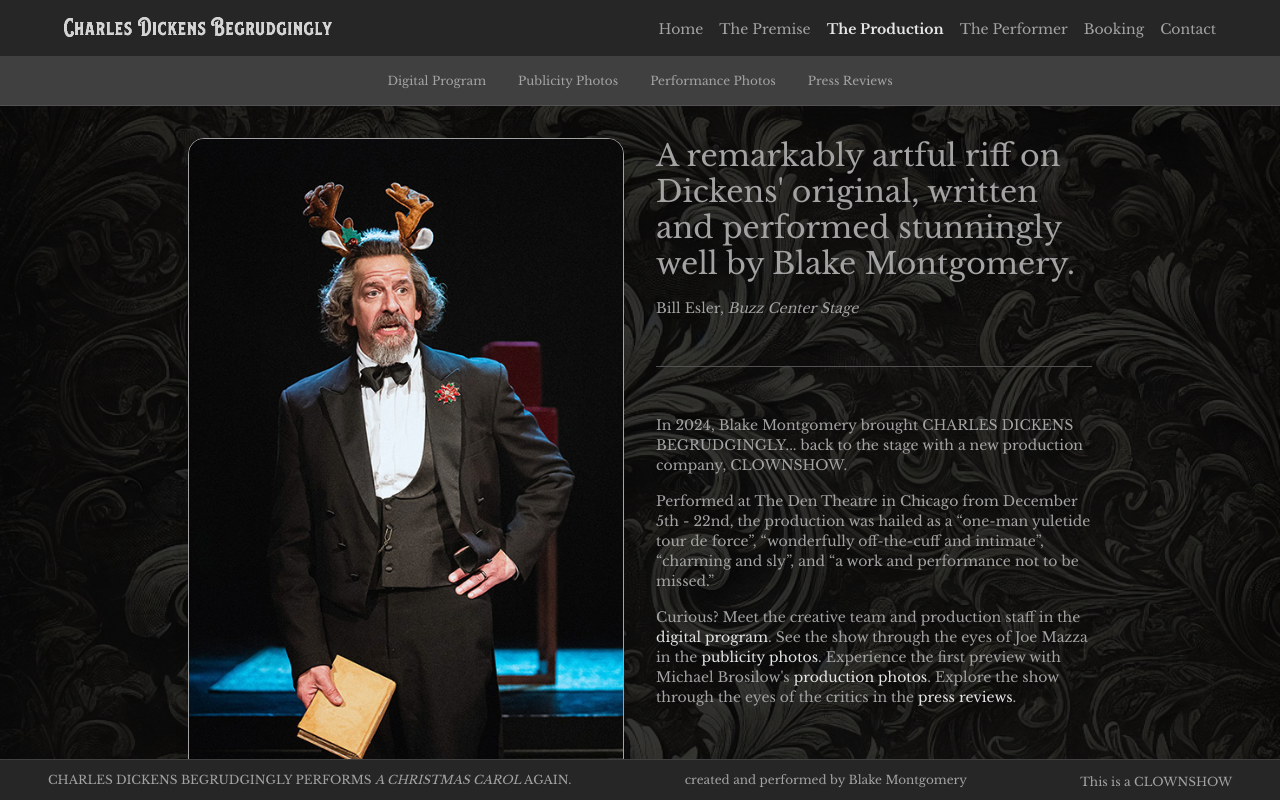
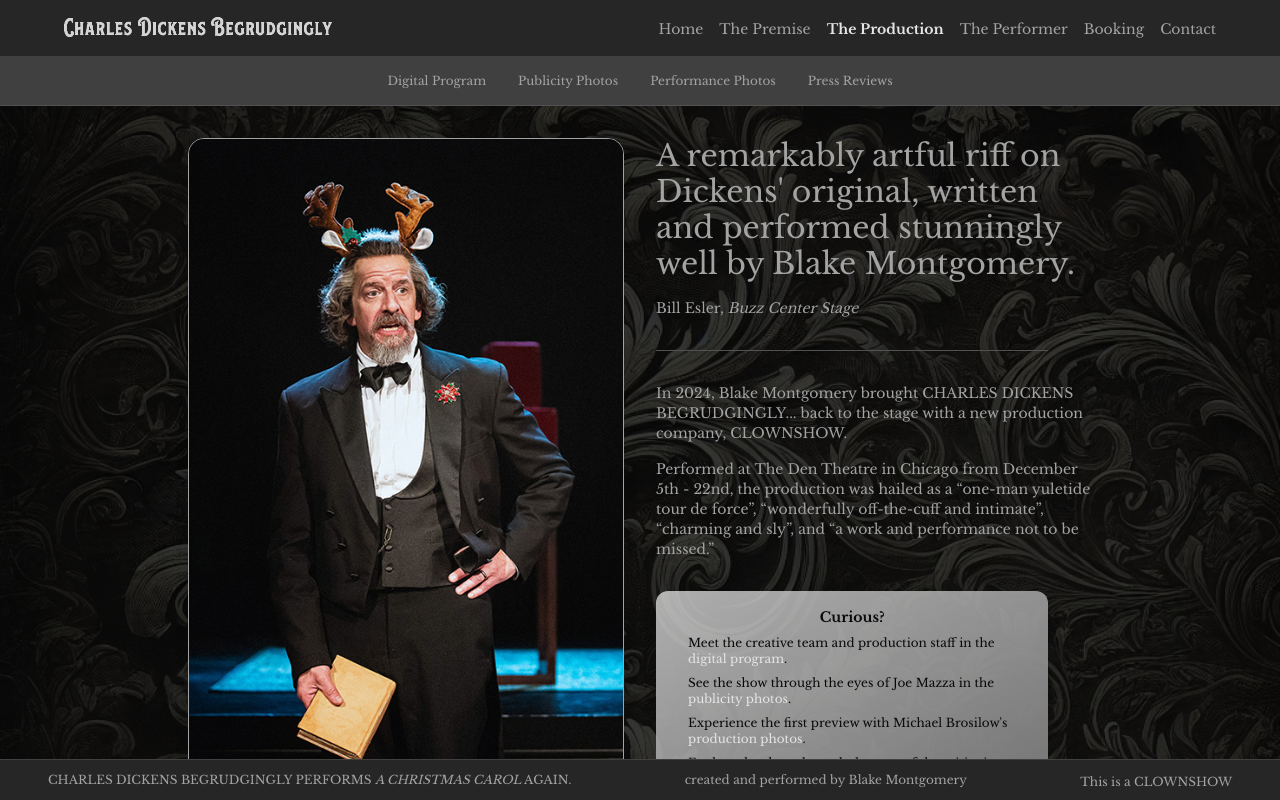
Before and after one commit to montblake/begrudgingly, a Next.js app: page /production in a window 1280 px wide. Built offline with nearby package versions, Linux system fonts and the light colour scheme.

Commit message:
Visually Close

```diff
--- a/app/booking/page.tsx
+++ b/app/booking/page.tsx
@@ -41,6 +41,44 @@ const TextElement = (
       rows on the floor with at least one central aisle. The progression of the
       performance is charted to these areas.
     </p>
+    <div className="w-[90%] mx-auto md:mx-0 mt-4 flex flex-col items-center bg-gradient-to-br from-neutral-200/75 to-neutral-500/100 py-4 px-8 pb-8 rounded-xl gap-2">
+      <h2 className="text-neutral-950 text-sm font-bold">Curious?</h2>
+      <p className="text-xs text-neutral-950">
+        Meet the creative team and production staff in the{" "}
+        <a href="/production/program" className="text-neutral-200">
+          digital program
+        </a>
+        .
+      </p>
+      <p className="text-xs text-neutral-950">
+        See the show through the eyes of Joe Mazza in the{" "}
+        <a href="/production/photos_publicity" className="text-neutral-200">
+          publicity photos
+        </a>
+        .
+      </p>
+      <p className="text-xs text-neutral-950">
+        Experience the first preview with Michael Brosilow&apos;s{" "}
+        <a href="/production/photos_performance" className="text-neutral-200">
+          production photos
+        </a>
+        .
+      </p>
+      <p className="text-xs text-neutral-950">
+        Explore the show through the eyes of the critics in the{" "}
+        <a href="/production/reviews" className="text-neutral-200">
+          press reviews
+        </a>
+        .
+      </p>
+      {/* <div className="mt-4">
+        <a href="mailto:dickens@dickensagain.com">
+          <button className="bg-neutral-400 border border-neutral-500 text-neutral-950 text-sm px-4 py-2 rounded-xl hover:bg-neutral-300 transition-all duration-300 ease-in-out active:scale-95">
+            dickens@dickensagain.com
+          </button>
+        </a>
+      </div> */}
+    </div>
   </>
 );
 
--- a/app/page.tsx
+++ b/app/page.tsx
@@ -34,19 +34,24 @@ const TextElement = (
       Building Stage, former Artistic Director Blake Montgomery revives his Jeff
       Award-winning solo performance for the 2024 holiday season.
     </p>
-    <p className="">
+  </>
+);
+
+const CTAElement = (
+  <div className="w-[90%] mx-auto md:mx-0 mt-4 flex flex-col items-center bg-gradient-to-br from-neutral-200/75 to-neutral-500/100 py-4 px-8 rounded-xl">
+    <p className="text-xs text-neutral-950">
       Charles Dickens is currently exploring performance options for the
       holidays in 2025 and beyond. If you&apos;re interested in presenting or
       producing the show in your theater, please get in touch.
     </p>
-    <div className="mt-4 flex flex-col items-center">
+    <div className="my-4 w-full">
       <a href="mailto:dickens@dickensagain.com">
-        <button className="bg-neutral-950 border border-neutral-400 text-neutral-400 text-sm px-4 py-2 rounded-xl hover:bg-neutral-800 transition-all duration-300 ease-in-out active:scale-95">
+        <button className="bg-neutral-900 border border-neutral-500 text-neutral-400 text-xs px-4 py-2 rounded-xl hover:text-neutral-300 transition-all duration-300 ease-in-out active:scale-95 w-full">
           dickens@dickensagain.com
         </button>
       </a>
     </div>
-  </>
+  </div>
 );
 
 export default function Home() {
@@ -55,6 +60,7 @@ export default function Home() {
       ImageProps={ImageProps}
       HeadlineProps={HeadlineProps}
       TextElement={TextElement}
+      CTAElement={CTAElement}
     />
   );
 }
--- a/app/premise/page.tsx
+++ b/app/premise/page.tsx
@@ -49,6 +49,20 @@ const TextElement = (
       might guide him to rediscover the beauty in his work &mdash; and the joy
       of sharing it with an audience, one more time.
     </p>
+    <div className="w-[90%] mx-auto md:mx-0 mt-4 flex flex-col items-center bg-gradient-to-br from-neutral-200/75 to-neutral-500/100 py-4 px-8 rounded-xl">
+      <p className="text-xs text-neutral-950">
+        Charles Dickens is currently exploring performance options for the
+        holidays in 2025 and beyond. If you&apos;re interested in presenting or
+        producing the show in your theater, please get in touch.
+      </p>
+      <div className="mt-4 w-full">
+        <a href="mailto:dickens@dickensagain.com">
+          <button className="bg-neutral-900 border border-neutral-500 text-neutral-400 text-xs px-4 py-2 rounded-xl hover:text-neutral-300 transition-all duration-300 ease-in-out active:scale-95 w-full">
+            dickens@dickensagain.com
+          </button>
+        </a>
+      </div>
+    </div>
   </>
 );
 
--- a/app/production/page.tsx
+++ b/app/production/page.tsx
@@ -30,25 +30,44 @@ const TextElement = (
       &ldquo;wonderfully off-the-cuff and intimate&rdquo;, &ldquo;charming and
       sly&rdquo;, and &ldquo;a work and performance not to be missed.&rdquo;
     </p>
-    <p className="">
-      Curious? Meet the creative team and production staff in the{" "}
+    <div className="w-[90%] mx-auto md:mx-0 mt-4 flex flex-col items-center bg-gradient-to-br from-neutral-200/75 to-neutral-500/100 py-4 px-8 rounded-xl gap-2">
+      <h2 className="text-neutral-950 text-sm font-bold">Curious?</h2>
+      <p className="text-xs text-neutral-950">
+        Meet the creative team and production staff in the{" "}
         <a href="/production/program" className="text-neutral-200">
           digital program
         </a>
-      . See the show through the eyes of Joe Mazza in the{" "}
+        .
+      </p>
+      <p className="text-xs text-neutral-950">
+        See the show through the eyes of Joe Mazza in the{" "}
         <a href="/production/photos_publicity" className="text-neutral-200">
           publicity photos
         </a>
-      . Experience the first preview with Michael Brosilow&apos;s{" "}
+        .
+      </p>
+      <p className="text-xs text-neutral-950">
+        Experience the first preview with Michael Brosilow&apos;s{" "}
         <a href="/production/photos_performance" className="text-neutral-200">
           production photos
         </a>
-      . Explore the show through the eyes of the critics in the{" "}
+        .
+      </p>
+      <p className="text-xs text-neutral-950">
+        Explore the show through the eyes of the critics in the{" "}
         <a href="/production/reviews" className="text-neutral-200">
           press reviews
         </a>
         .
       </p>
+      {/* <div className="mt-4">
+        <a href="mailto:dickens@dickensagain.com">
+          <button className="bg-neutral-400 border border-neutral-500 text-neutral-950 text-sm px-4 py-2 rounded-xl hover:bg-neutral-300 transition-all duration-300 ease-in-out active:scale-95">
+            dickens@dickensagain.com
+          </button>
+        </a>
+      </div> */}
+    </div>
   </>
 );
 
--- a/app/production/reviews/page.tsx
+++ b/app/production/reviews/page.tsx
@@ -67,7 +67,7 @@ const reviews = [
 
 export default function Reviews() {
   return (
-    <main className={`w-full py-0 bg-red-950/50 h-fit`}>
+    <main className={`w-full py-0 h-fit`}>
       <div className=" h-full grid grid-cols-1 md:grid-cols-2 gap-8 max-w-[1000px] mx-auto pt-8 pb-16 px-4 sm:px-8 md:px-12 place-items-center">
         {reviews.map((review, index) => (
           <>
--- a/components/review_card.tsx
+++ b/components/review_card.tsx
@@ -17,15 +17,20 @@ export default function ReviewCard({
   index: number;
 }) {
   const [showExcerpts, setShowExcerpts] = useState(false);
+  const [isHovered, setIsHovered] = useState(false);
 
   return (
     <div
       key={index}
-      className="w-full max-w-[500px] h-full flex flex-col justify-start items-center"
+      className="w-full max-w-[360px] h-full flex flex-col justify-start items-center"
       onClick={() => setShowExcerpts(!showExcerpts)}
+      onMouseEnter={() => setIsHovered(true)}
+      onMouseLeave={() => setIsHovered(false)}
     >
       <div
-        className={`flex-1 bg-neutral-950/50 text-neutral-300 backdrop-blur-sm border border-neutral-500 rounded-xl drop-shadow-lg px-0 pt-8 pb-0 flex flex-col items-center justify-center w-full`}
+        className={`flex-1 ${
+          isHovered ? "bg-red-950/50" : "bg-neutral-950/50"
+        } text-neutral-300 backdrop-blur-sm border border-neutral-500 rounded-xl drop-shadow-lg px-0 pt-8 pb-0 flex flex-col items-center justify-center transition-colors duration-300`}
       >
         <div className="flex-1 flex flex-col justify-between items-center gap-0 mb-2 w-full px-0 max-w-[400px]">
           <h2
--- a/components/review_card_alt.tsx
+++ b/components/review_card_alt.tsx
@@ -18,15 +18,20 @@ export default function ReviewCard({
   index: number;
 }) {
   const [showExcerpts, setShowExcerpts] = useState(false);
+  const [isHovered, setIsHovered] = useState(false);
 
   return (
     <div
       key={index}
-      className="w-full max-w-[500px] h-full flex flex-col justify-start items-center"
+      className="w-full max-w-[360px] h-full flex flex-col justify-start items-center"
       onClick={() => setShowExcerpts(!showExcerpts)}
+      onMouseEnter={() => setIsHovered(true)}
+      onMouseLeave={() => setIsHovered(false)}
     >
       <div
-        className={`flex-1 bg-neutral-950/50 text-neutral-300 backdrop-blur-sm border border-neutral-500 rounded-xl drop-shadow-lg px-0 pt-8 pb-0 flex flex-col items-center justify-center`}
+        className={`flex-1 ${
+          isHovered ? "bg-red-950/50" : "bg-neutral-950/50"
+        } text-neutral-300 backdrop-blur-sm border border-neutral-500 rounded-xl drop-shadow-lg px-0 pt-8 pb-0 flex flex-col items-center justify-center transition-colors duration-300`}
       >
         <div className="flex-1 flex flex-col justify-between items-center gap-0 mb-2 w-full px-0 ">
           <h2
--- a/components/special_page.tsx
+++ b/components/special_page.tsx
@@ -25,12 +25,14 @@ type SpecialProps = {
   ImageProps: ImageProps;
   HeadlineProps: HeadlineProps;
   TextElement: TextElement;
+  CTAElement?: ReactNode;
 };
 
 export default function SpecialPage({
   ImageProps,
   HeadlineProps,
   TextElement,
+  CTAElement,
 }: SpecialProps) {
   return (
     <main className="flex-1 bg-neutral-100/0 flex flex-col justify-start items-center md:flex-row md:justify-center md:items-start md:px-8 md:pt-4 pb-16 max-w-[1000px] mx-auto">
@@ -47,7 +49,11 @@ export default function SpecialPage({
         />
       </div>
       <div className="md:overflow-y-auto md:max-h-screen w-full pb-48 md:pb-96">
-        <SpecialText HeadlineProps={HeadlineProps} TextElement={TextElement} />
+        <SpecialText
+          HeadlineProps={HeadlineProps}
+          TextElement={TextElement}
+          CTAElement={CTAElement}
+        />
       </div>
     </main>
   );
--- a/components/special_text.tsx
+++ b/components/special_text.tsx
@@ -8,20 +8,24 @@ type HeadlineProps = {
 };
 
 type TextElement = ReactNode;
+type CTAElement = ReactNode;
 
 export default function SpecialText({
   HeadlineProps,
   TextElement,
+  CTAElement,
 }: {
   HeadlineProps: HeadlineProps;
   TextElement: TextElement;
+  CTAElement: CTAElement;
 }) {
   return (
-    <div className="flex flex-col justify-center items-center gap-4 w-full max-w-[500px] mx-auto md:max-w-none p-4">
+    <div className="flex flex-col justify-center items-center md:items-start gap-4 w-full max-w-[500px] mx-auto md:max-w-none p-4">
       <SpecialHeadline {...HeadlineProps} />
-      <hr className="w-full border-neutral-600 my-8" />
+      <hr className="px-4 w-full md:w-[90%] border-neutral-600 my-4" />
       <div className="flex flex-col gap-4 text-neutral-400 text-sm drop-shadow-lg">
         {TextElement}
+        {CTAElement}
       </div>
     </div>
   );
```
Also changed, not shown: app/contact/page.tsx (+19 -4 lines). Lines whose indentation alone changed are shown as unchanged.
